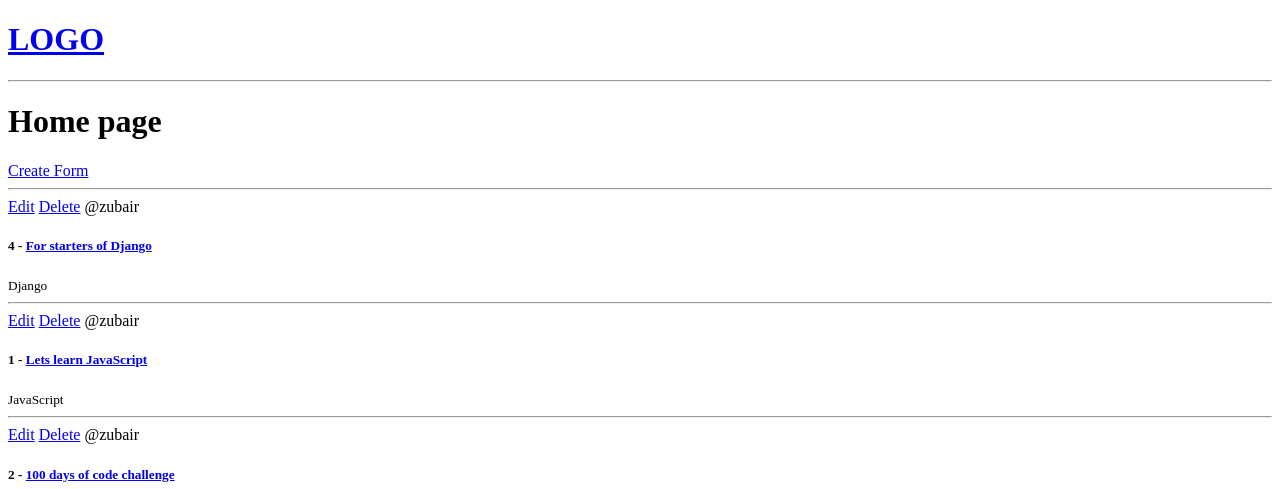
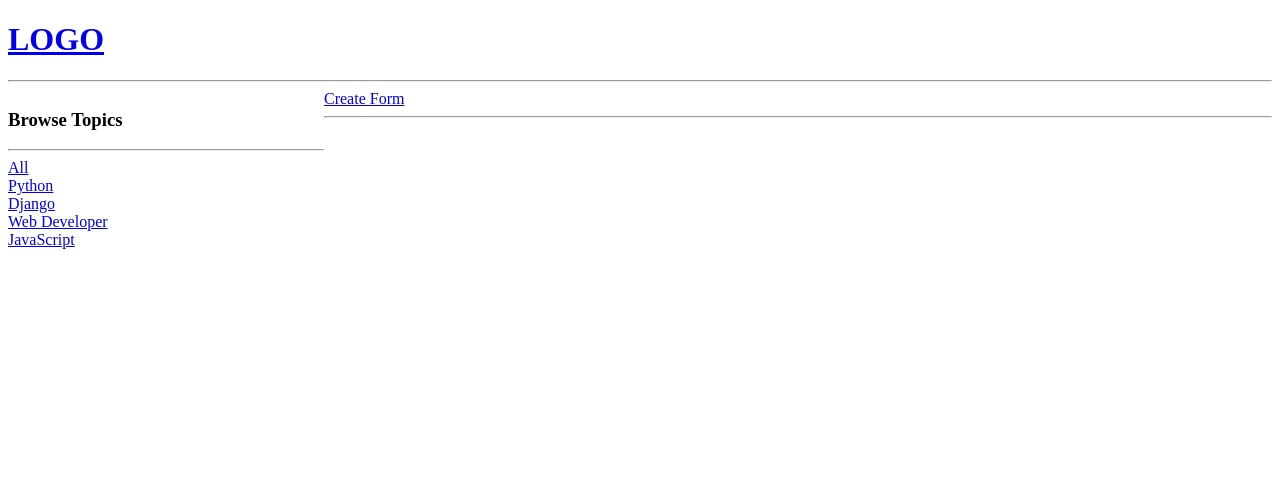
Before and after one commit to zubayr-ahmad/django-learning, a Django app: a page that uses base/templates/base/home.html in a window 1280 px wide. Shown: the top 489 px of the page. Run offline with Django 5.2, Linux system fonts and the light colour scheme; data comes from the database, SQL or seed files in the repository.

Commit message:
search for sidebar works

```diff
--- a/base/templates/base/home.html
+++ b/base/templates/base/home.html
@@ -1,7 +1,30 @@
 {% extends "main.html" %}
 
 {% block content %}
-<h1>Home page</h1>
+
+<style>
+    .home-container{
+        display: grid;
+        grid-template-columns: 1fr 3fr;
+
+    }
+</style>
+
+
+<div class="home-container">
+    <div>
+        <h3>Browse Topics</h3>
+        <hr>
+
+        <div>
+            <a href="{% url 'home' %}">All</a>
+        </div>
+        {% for topic in topics %}
+            <div>
+                <a href="{% url 'home' %}?q={{topic.name}}">{{topic}}</a>
+            </div>
+        {% endfor %}
+    </div>
     <div>
         <a href="{% url 'create-room' %}">Create Form</a>
         <hr>
@@ -20,4 +43,6 @@
         </div>
     </div>
 
+</div>
+
 {% endblock content %}
--- a/base/views.py
+++ b/base/views.py
@@ -1,5 +1,5 @@
 from django.shortcuts import render, redirect
-from .models import Room
+from .models import Room, Topic
 from .forms import RoomForm
 
 # Create your views here.
@@ -12,8 +12,10 @@
 
 
 def home(request):
-    rooms = Room.objects.all()      # getting all the rooms inside the base_room table
-    context = {"rooms" : rooms}
+    q = request.GET.get('q') if request.GET.get('q') != None else ''
+    rooms = Room.objects.filter(topic__name__icontains=q)
+    topics = Topic.objects.all()
+    context = {"rooms" : rooms, "topics":topics}
     return render(request, "base/home.html", context)
 
 def room(request, pk):
```
Lines whose indentation alone changed are shown as unchanged.
